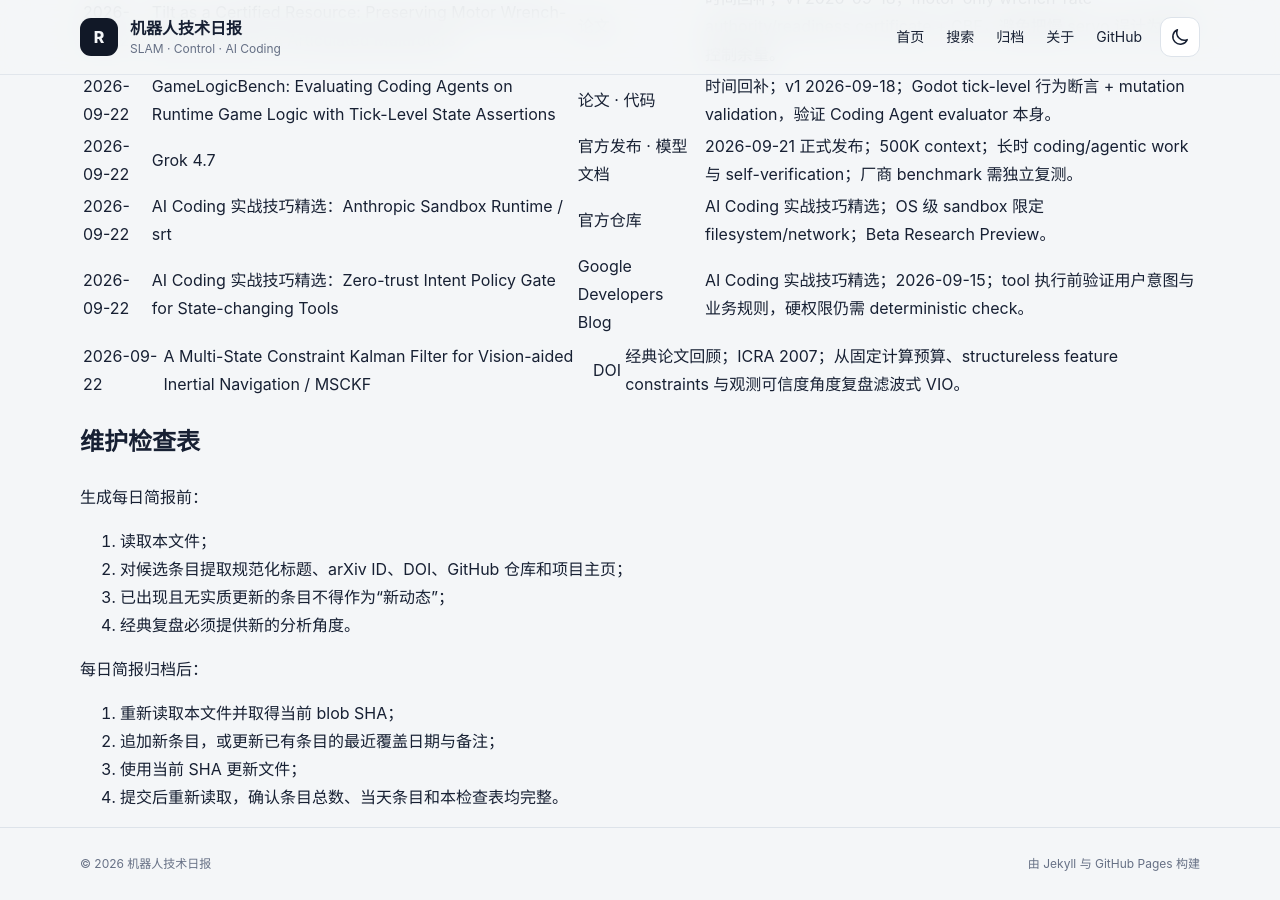
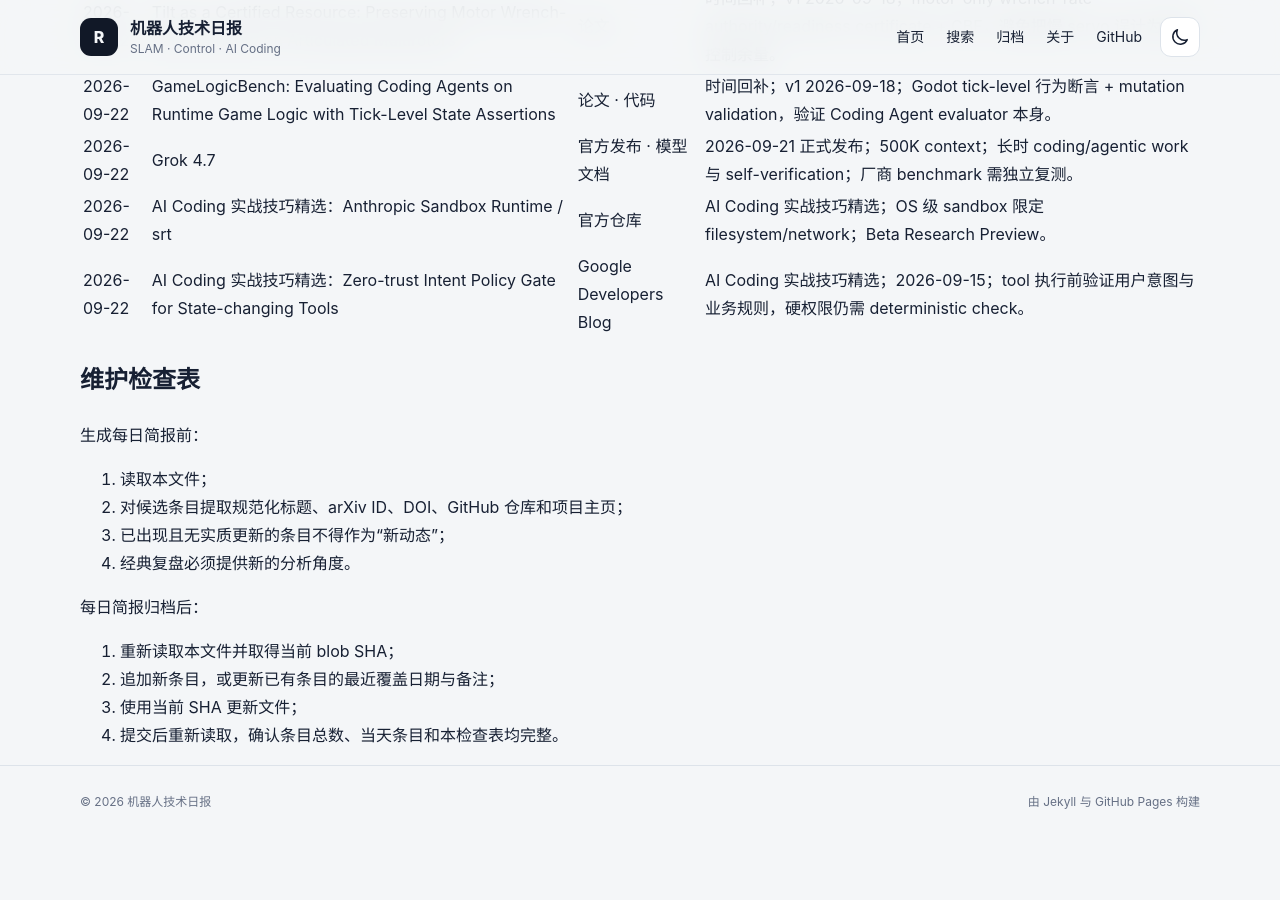
Before and after one commit to helywin/daily, a Jekyll site: the page built from robotics-brief-covered-items.md, in a window 1280 px wide and 900 px high, scrolled down 48495 px. Built offline with Jekyll 4.4.1, drawn with Linux system fonts in a browser that asks for light colours; our own code applies the rules of GitHub Pages for plain Markdown files; after the commit the page ends 49333 px from its top, so only the background shows below that; some of the changed text lies outside the part shown.

Commit message:
docs: update robotics brief coverage index for 2026-09-22

```diff
--- a/robotics-brief-covered-items.md
+++ b/robotics-brief-covered-items.md
@@ -895,8 +895,6 @@
 | 2026-09-22 | AI Coding 实战技巧精选：Anthropic Sandbox Runtime / srt | [官方仓库](https://github.com/anthropics/sandbox-runtime) | AI Coding 实战技巧精选；OS 级 sandbox 限定 filesystem/network；Beta Research Preview。 |
 | 2026-09-22 | AI Coding 实战技巧精选：Zero-trust Intent Policy Gate for State-changing Tools | [Google Developers Blog](https://developers.googleblog.com/build-zero-trust-ai-agents-that-judge-intent-not-just-syntax/) | AI Coding 实战技巧精选；2026-09-15；tool 执行前验证用户意图与业务规则，硬权限仍需 deterministic check。 |
 
-| 2026-09-22 | A Multi-State Constraint Kalman Filter for Vision-aided Inertial Navigation / MSCKF | [DOI](https://doi.org/10.1109/ROBOT.2007.364024) | 经典论文回顾；ICRA 2007；从固定计算预算、structureless feature constraints 与观测可信度角度复盘滤波式 VIO。 |
-
 ## 维护检查表
 
 生成每日简报前：
```
Also changed, not shown: other parts of robotics-brief-covered-items.md (+1 -1 lines).
